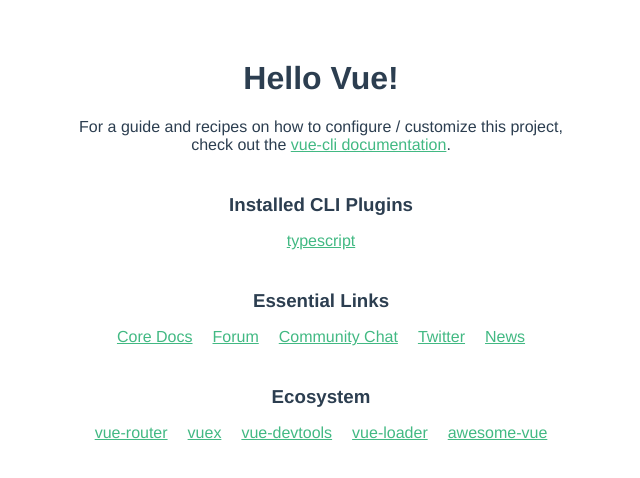
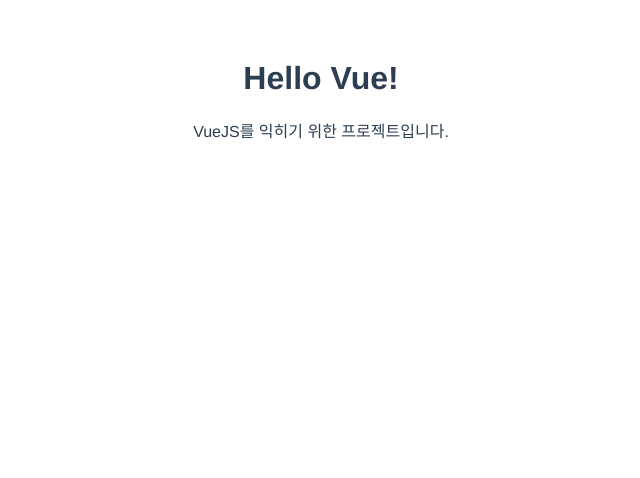
Before and after one commit to Shubidumdu/lets-vue, a Vue app: page / in a window 1280 px wide. Shown: the top 478 px of the page, without its empty margins (319-959 px from the left). Built offline with nearby package versions, Linux system fonts and the light colour scheme.

Commit message:
Add TemplateSyntax

```diff
--- a/package.json
+++ b/package.json
@@ -24,6 +24,9 @@
     "babel-eslint": "^10.1.0",
     "eslint": "^6.7.2",
     "eslint-plugin-vue": "^7.0.0",
+    "node-sass": "^6.0.1",
+    "sass": "^1.42.1",
+    "sass-loader": "^12.1.0",
     "typescript": "~4.1.5"
   },
   "eslintConfig": {
--- a/src/components/HelloWorld.vue
+++ b/src/components/HelloWorld.vue
@@ -1,32 +1,5 @@
 <template>
-  <div class="hello">
-    <h1>{{ msg }}</h1>
-    <p>
-      For a guide and recipes on how to configure / customize this project,<br>
-      check out the
-      <a href="https://cli.vuejs.org" target="_blank" rel="noopener">vue-cli documentation</a>.
-    </p>
-    <h3>Installed CLI Plugins</h3>
-    <ul>
-      <li><a href="https://github.com/vuejs/vue-cli/tree/dev/packages/%40vue/cli-plugin-typescript" target="_blank" rel="noopener">typescript</a></li>
-    </ul>
-    <h3>Essential Links</h3>
-    <ul>
-      <li><a href="https://vuejs.org" target="_blank" rel="noopener">Core Docs</a></li>
-      <li><a href="https://forum.vuejs.org" target="_blank" rel="noopener">Forum</a></li>
-      <li><a href="https://chat.vuejs.org" target="_blank" rel="noopener">Community Chat</a></li>
-      <li><a href="https://twitter.com/vuejs" target="_blank" rel="noopener">Twitter</a></li>
-      <li><a href="https://news.vuejs.org" target="_blank" rel="noopener">News</a></li>
-    </ul>
-    <h3>Ecosystem</h3>
-    <ul>
-      <li><a href="https://router.vuejs.org" target="_blank" rel="noopener">vue-router</a></li>
-      <li><a href="https://vuex.vuejs.org" target="_blank" rel="noopener">vuex</a></li>
-      <li><a href="https://github.com/vuejs/vue-devtools#vue-devtools" target="_blank" rel="noopener">vue-devtools</a></li>
-      <li><a href="https://vue-loader.vuejs.org" target="_blank" rel="noopener">vue-loader</a></li>
-      <li><a href="https://github.com/vuejs/awesome-vue" target="_blank" rel="noopener">awesome-vue</a></li>
-    </ul>
-  </div>
+  <div class="hello">VueJS를 익히기 위한 프로젝트입니다.</div>
 </template>
 
 <script lang="ts">
@@ -42,18 +15,4 @@
 
 <!-- Add "scoped" attribute to limit CSS to this component only -->
 <style scoped>
-h3 {
-  margin: 40px 0 0;
-}
-ul {
-  list-style-type: none;
-  padding: 0;
-}
-li {
-  display: inline-block;
-  margin: 0 10px;
-}
-a {
-  color: #42b983;
-}
 </style>
--- /dev/null
+++ b/src/components/TemplateSyntax.vue
@@ -0,0 +1,122 @@
+<template>
+  <h2>Interpolations</h2>
+  <!-- {{}} 형태의 Mustaches 문을 통해 데이터 바인딩을 할 수 있습니다. -->
+  <div>다음 데이터는 msg입니다. -> {{ msg }}</div>
+  <!-- v-once 명령을 활용하면 최초 마운트 이후에는 데이터를 변경하지 않습니다.-->
+  <div v-once>다음 데이터는 변하지 않습니다. -> {{ msg }}</div>
+  <!-- v-html 명령을 활용하면 HTML 템플릿 문자열을 사용할 수 있습니다. -->
+  <!-- 하지만 템플릿을 이용한 동적 렌더링을 많이 활용하는 것은 XSS를 염려할 때 좋은 생각이 아닙니다. -->
+  <div>
+    다음 데이터는 순수 HTML 템플릿 문입니다. ->
+    <span v-html="rawHtml" />
+  </div>
+  <!-- Mustaches 문은 HTML 어트리뷰트 내에서는 사용될 수 없습니다. -->
+  <!-- v-bind 문을 사용하면 어트리뷰트에서도 데이터에 접근할 수 있습니다. -->
+  <div>
+    다음 button 태그의 disabled 어트리뷰트는 동적으로 변할 수 있습니다.
+    <button v-bind:disabled="isDisabled">버튼</button>
+  </div>
+  <!-- 복잡한 형태의 JS Expression도 데이터 바인딩을 적용할 수 있습니다. -->
+  <!-- 단, Statement 혹은 여러 Expression의 경우에는 이를 활용할 수 없습니다. -->
+  <div>
+    {{
+      isDisabled
+        ? '위 버튼은 Disabled 상태입니다.'
+        : '위 버튼은 Disabled 상태가 아닙니다.'
+    }}
+  </div>
+  <h2>Directives</h2>
+  <!-- 앞서 설명한 v-bind, v-once 등의 Directive는 Vue에서 제공하는 특별한 어트리뷰트입니다.
+  각각의 Directive는 하나의 JS Expression이어야 하며, 해당 Expression의 변화에 따라 DOM에 사이드 이펙트를 유발하는 역할을 합니다. -->
+  <div>
+    다음 span태그는 isVisible값에 따라 보여지는지의 여부가 다릅니다.
+    <span style="font-weight: bold" v-if="isVisible">짜잔!</span>
+  </div>
+  <!-- 일부 Directives는 Arguments를 가질 수 있습니다. 이 경우에는 `:` 콜론이 붙습니다. -->
+  <div>
+    다음 a 태그의 href는 동적입니다!
+    <a v-bind:href="dynamicHref">링크</a>
+  </div>
+  <div>
+    다음 button 태그의 onClick 액션은 동적입니다!
+    <button v-on:click="onClick">버튼</button>
+  </div>
+  <!-- Arguments도 자체도 동적으로 전달할 수 있습니다.
+  이 때는 `[]` 괄호를 사용합니다. -->
+  <div>
+    다음 a 태그는 argument 자체가 동적으로 전달됩니다!
+    <a v-bind:[attributeName]="dynamicHref">링크</a>
+  </div>
+  <!-- Modifier는 Directive가 특정한 방식으로 바인딩되어야 하는 경우에 사용됩니다.
+  이는 `.` 를 통해 적용될 수 있습니다. -->
+  <div>
+    <form v-on:submit.prevent="onSubmit">
+      다음 form 태그의 submit 함수에는 defaultPrevent가 알아서 적용됩니다.
+      <input type="submit" value="전송" />
+    </form>
+  </div>
+  <h2>Shorthands</h2>
+  <!-- 보다 간단한 문법으로 Directive를 작성할 수 있습니다. -->
+  <!-- v-bind Directive는 단순히 `:` 콜론을 활용함으로써 줄일 수 있습니다. -->
+  <div>
+    다음 두 a 태그는 v-bind Shorthands를 활용하여 간결하게 작성했으나,
+    결과적으론 이전과 동일합니다.
+    <a :href="dynamicHref">링크1</a>
+    <a :[attributeName]="dynamicHref">링크2</a>
+  </div>
+  <!-- v-on Directive는 단순히 `@` 을 활용함으로써 줄일 수 있습니다. -->
+  <div>
+    다음 두 button 태그는 v-on Shorthands를 활용하여 간결하게 작성했으나,
+    결과적으론 이전과 동일합니다.
+    <button @click="onClick">버튼</button>
+    <button @[eventName]="onClick">버튼</button>
+  </div>
+  <h2>Caveats</h2>
+  <ul>
+    <li>
+      동적 Arguments 값은 `null`의 경우를 제외하고는 String으로 간주됩니다.
+      `null`인 경우에는 알아서 해당 태그의 바인딩이 제거됩니다. 반면, String이
+      아닌 값에 대해서는 경고를 유발합니다.
+    </li>
+    <li>
+      동적 Argument expression에는 기본적으로 공백(` `)과 따옴표(")를 사용할 수
+      없습니다. 만약 복잡하게 계산되는 Expression을 동적 Argument로 활용하고자
+      한다면, computed 프로퍼티를 활용하세요.
+    </li>
+    <li>
+      Template expression은 기본적으로 격리되어 있는 형태입니다. 때문에 `Math`와
+      `Date` 같은 일부 글로벌 객체에 대해서만 접근할 수 있으며, 임의로 커스텀한
+      글로벌 변수 등에는 접근할 수 없습니다.
+    </li>
+  </ul>
+</template>
+
+<script lang="ts">
+import { defineComponent } from 'vue';
+export default defineComponent({
+  name: 'TemplateSyntax',
+  data() {
+    return {
+      msg: 1,
+      eventName: 'click',
+      rawHtml: `<span style="color:red">It is Red</span>`,
+      isDisabled: false,
+      isVisible: true,
+      dynamicHref: 'https://naver.com',
+      attributeName: 'href',
+      onClick: () => {
+        alert('버튼을 클릭했습니다!');
+      },
+      onSubmit: () => {
+        alert('전송 완료!');
+      },
+    };
+  },
+});
+</script>
+
+<style scoped>
+li {
+  text-align: left;
+}
+</style>
--- a/src/main.ts
+++ b/src/main.ts
@@ -2,7 +2,11 @@
 import App from './App.vue';
 import router from './router';
 
+// 모든 Vue 애플리케이션은 `createApp`을 통해 애플리케이션 인스턴스를 만드는데서부터 시작합니다.
 const app = createApp(App);
 
+// `use`를 통해, 흡사 expressJS를 사용하듯 플러그인을 적용할 수 있습니다.
 app.use(router);
+
+// mount를 통해 루트 컴포넌트를 설정하여 애플리케이션을 마운트합니다.
 app.mount('#app');
--- a/src/router.ts
+++ b/src/router.ts
@@ -1,13 +1,15 @@
 import { createRouter, createWebHashHistory } from 'vue-router';
 import HelloWorld from './components/HelloWorld.vue';
+import TemplateSyntax from './components/TemplateSyntax.vue';
 
 const routes = [
   { path: '/', component: HelloWorld },
-]
+  { path: '/template', component: TemplateSyntax },
+];
 
 const router = createRouter({
   history: createWebHashHistory(),
   routes,
-})
+});
 
 export default router;
```
Also changed, not shown: 2 other files (tests, documents, lock files or other folders).
